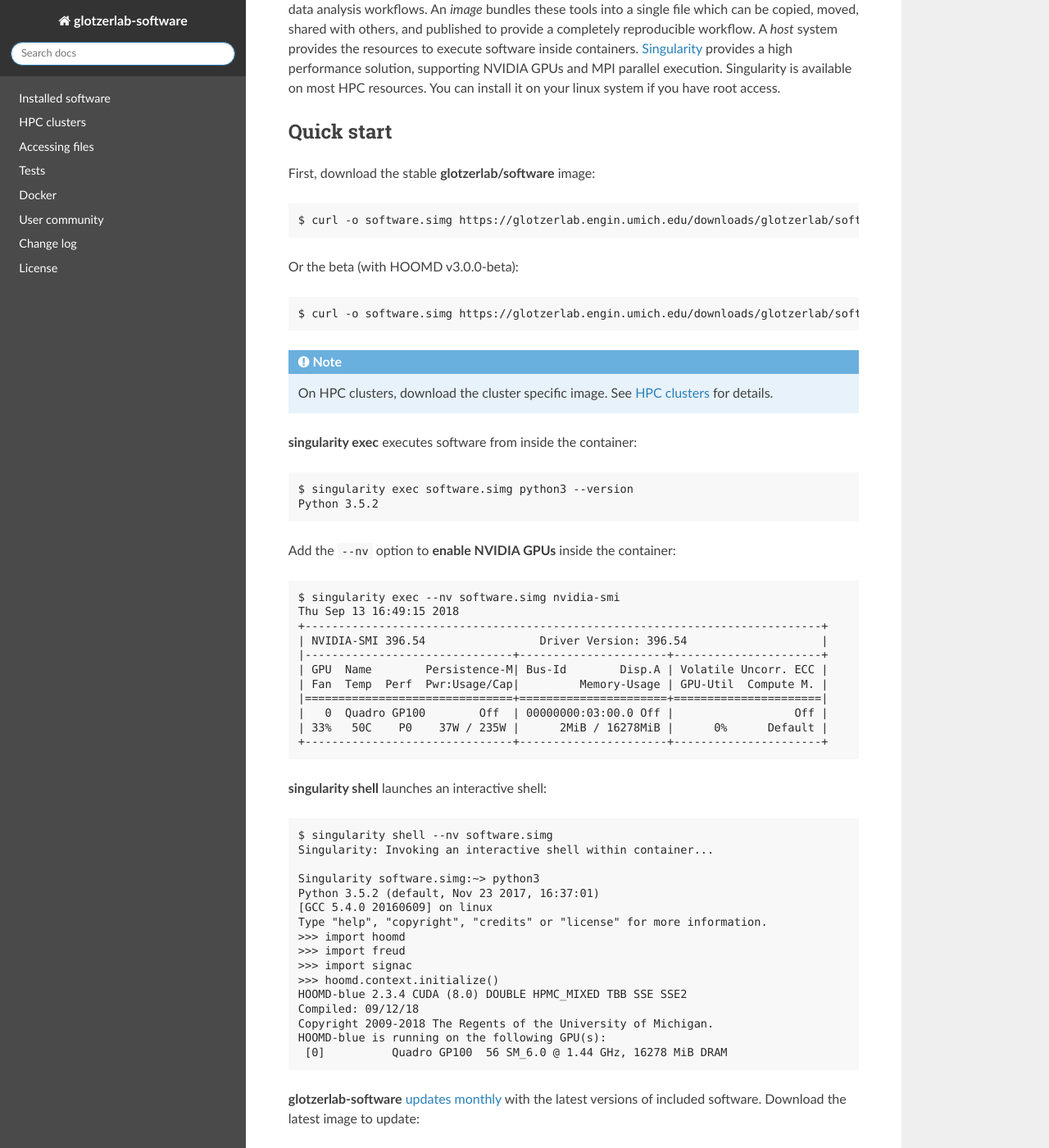
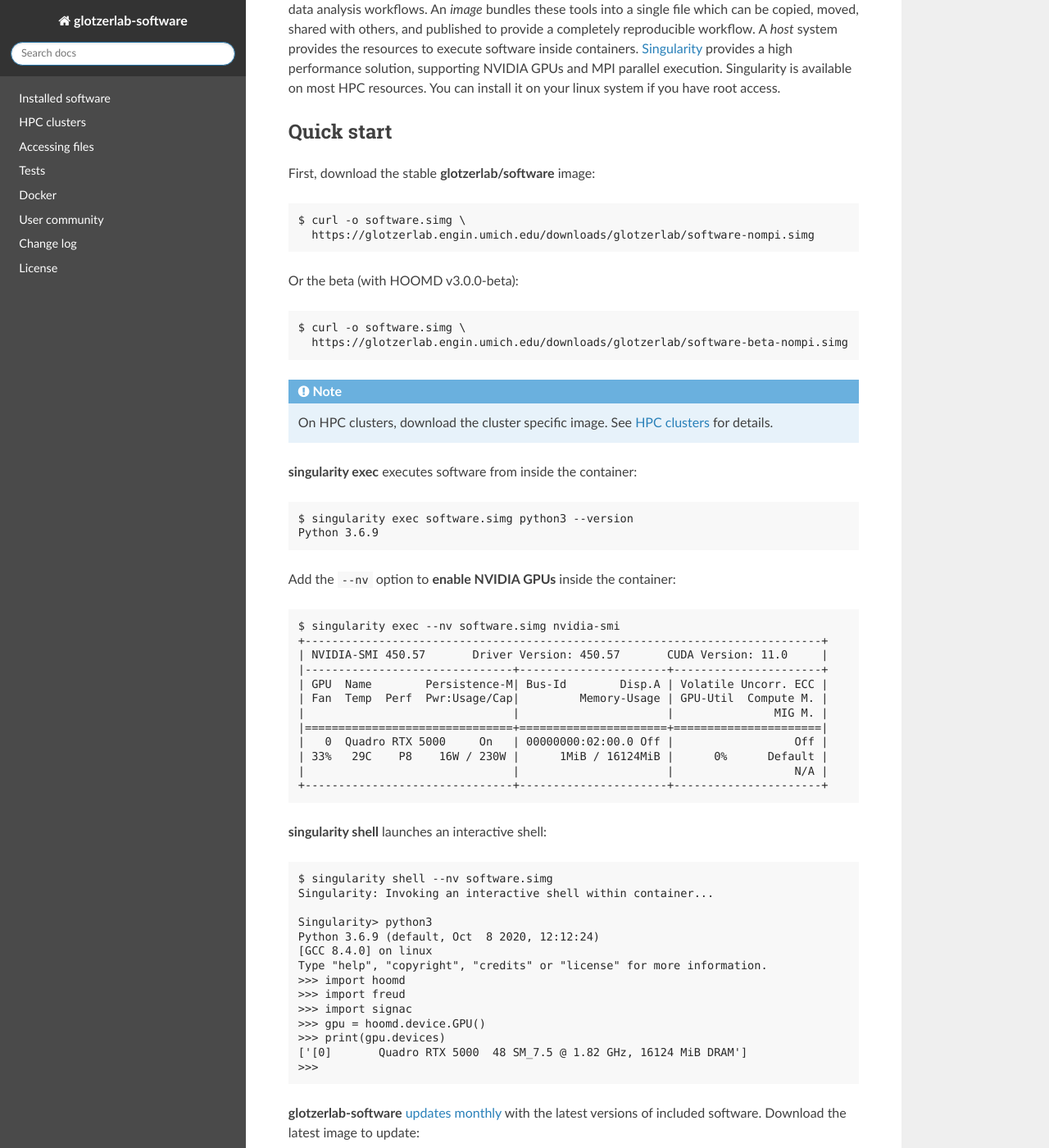
Before and after one commit to glotzerlab/software, a Sphinx documentation site: the page built from doc/index.rst, in a window 1280 px wide and 1400 px high, scrolled down 208 px. Shown: the whole window at 82% size. Built offline with Sphinx 7.4.7 and the Read the Docs theme 2.0.0, drawn with Linux system fonts in a browser that asks for light colours; some of the changed text lies outside the part shown.

Commit message:
Clean up docs

```diff
--- a/CHANGELOG.rst
+++ b/CHANGELOG.rst
@@ -1,6 +1,9 @@
 
 Change log
 ==========
+
+**glotzerlab-software** releases on a regular schedule. Releases are numbered by the year, month,
+and optionally the day separated by periods.
 
 2020
 ----
--- a/doc/clusters/bridges.rst
+++ b/doc/clusters/bridges.rst
@@ -17,11 +17,13 @@
 Download the image with support for Bridges::
 
     $ module load singularity/2.6.0
-    $ curl -o software.simg https://glotzerlab.engin.umich.edu/downloads/glotzerlab/software-bridges.simg
+    $ curl -o software.simg \
+      https://glotzerlab.engin.umich.edu/downloads/glotzerlab/software-bridges.simg
 
 Or the beta (with HOOMD v3.0.0-beta)::
 
-    $ curl -o software.simg https://glotzerlab.engin.umich.edu/downloads/glotzerlab/software-beta-bridges.simg
+    $ curl -o software.simg \
+      https://glotzerlab.engin.umich.edu/downloads/glotzerlab/software-beta-bridges.simg
 
 Use the following commands in your job scripts or interactively to execute software inside the
 container:
--- a/doc/clusters/stampede2.rst
+++ b/doc/clusters/stampede2.rst
@@ -10,11 +10,13 @@
 
 Download the image with support for Stampede2::
 
-    $ curl -o software.simg https://glotzerlab.engin.umich.edu/downloads/glotzerlab/software-stampede2.simg
+    $ curl -o software.simg \
+      https://glotzerlab.engin.umich.edu/downloads/glotzerlab/software-stampede2.simg
 
 Or the beta (with HOOMD v3.0.0-beta)::
 
-    $ curl -o software.simg https://glotzerlab.engin.umich.edu/downloads/glotzerlab/software-beta-stampede2.simg
+    $ curl -o software.simg \
+      https://glotzerlab.engin.umich.edu/downloads/glotzerlab/software-beta-stampede2.simg
 
 Use the following commands in your job scripts or interactively to execute software inside the
 container:
--- a/doc/index.rst
+++ b/doc/index.rst
@@ -15,11 +15,13 @@
 
 First, download the stable **glotzerlab/software** image::
 
-    $ curl -o software.simg https://glotzerlab.engin.umich.edu/downloads/glotzerlab/software-nompi.simg
+    $ curl -o software.simg \
+      https://glotzerlab.engin.umich.edu/downloads/glotzerlab/software-nompi.simg
 
 Or the beta (with HOOMD v3.0.0-beta)::
 
-    $ curl -o software.simg https://glotzerlab.engin.umich.edu/downloads/glotzerlab/software-beta-nompi.simg
+    $ curl -o software.simg \
+      https://glotzerlab.engin.umich.edu/downloads/glotzerlab/software-beta-nompi.simg
 
 .. note::
 
@@ -28,20 +30,21 @@
 **singularity exec** executes software from inside the container::
 
     $ singularity exec software.simg python3 --version
-    Python 3.5.2
+    Python 3.6.9
 
 Add the ``--nv`` option to **enable NVIDIA GPUs** inside the container::
 
     $ singularity exec --nv software.simg nvidia-smi
-    Thu Sep 13 16:49:15 2018
     +-----------------------------------------------------------------------------+
-    | NVIDIA-SMI 396.54                 Driver Version: 396.54                    |
+    | NVIDIA-SMI 450.57       Driver Version: 450.57       CUDA Version: 11.0     |
     |-------------------------------+----------------------+----------------------+
     | GPU  Name        Persistence-M| Bus-Id        Disp.A | Volatile Uncorr. ECC |
     | Fan  Temp  Perf  Pwr:Usage/Cap|         Memory-Usage | GPU-Util  Compute M. |
+    |                               |                      |               MIG M. |
     |===============================+======================+======================|
-    |   0  Quadro GP100        Off  | 00000000:03:00.0 Off |                  Off |
-    | 33%   50C    P0    37W / 235W |      2MiB / 16278MiB |      0%      Default |
+    |   0  Quadro RTX 5000     On   | 00000000:02:00.0 Off |                  Off |
+    | 33%   29C    P8    16W / 230W |      1MiB / 16124MiB |      0%      Default |
+    |                               |                      |                  N/A |
     +-------------------------------+----------------------+----------------------+
 
 **singularity shell** launches an interactive shell::
@@ -49,24 +52,23 @@
     $ singularity shell --nv software.simg
     Singularity: Invoking an interactive shell within container...
 
-    Singularity software.simg:~> python3
-    Python 3.5.2 (default, Nov 23 2017, 16:37:01)
-    [GCC 5.4.0 20160609] on linux
+    Singularity> python3
+    Python 3.6.9 (default, Oct  8 2020, 12:12:24)
+    [GCC 8.4.0] on linux
     Type "help", "copyright", "credits" or "license" for more information.
     >>> import hoomd
     >>> import freud
     >>> import signac
-    >>> hoomd.context.initialize()
-    HOOMD-blue 2.3.4 CUDA (8.0) DOUBLE HPMC_MIXED TBB SSE SSE2
-    Compiled: 09/12/18
-    Copyright 2009-2018 The Regents of the University of Michigan.
-    HOOMD-blue is running on the following GPU(s):
-     [0]          Quadro GP100  56 SM_6.0 @ 1.44 GHz, 16278 MiB DRAM
+    >>> gpu = hoomd.device.GPU()
+    >>> print(gpu.devices)
+    ['[0]       Quadro RTX 5000  48 SM_7.5 @ 1.82 GHz, 16124 MiB DRAM']
+    >>>
 
 **glotzerlab-software** :doc:`updates monthly <changes>` with the latest versions of included
 software. Download the latest image to update::
 
-    $ curl -o software.simg https://glotzerlab.engin.umich.edu/downloads/glotzerlab/software-nompi.simg
+    $ curl -o software.simg \
+      https://glotzerlab.engin.umich.edu/downloads/glotzerlab/software-nompi.simg
 
 .. seealso::
 
```
Also changed, not shown: DOCKER.md (deleted, +0 -16 lines), doc/clusters/comet.rst (+12 -6 lines), doc/clusters/greatlakes.rst (+12 -6 lines), doc/docker.rst (+8 -8 lines).
